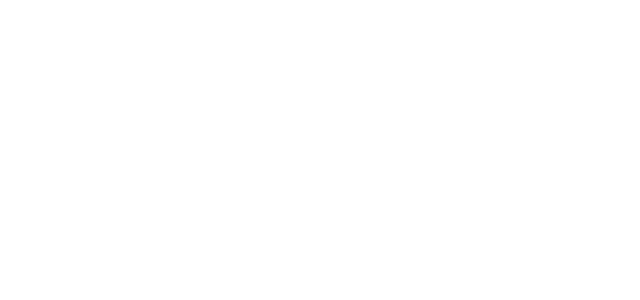
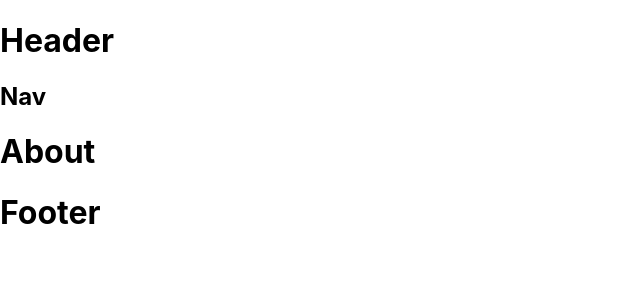
Before and after one commit to SarEnderTarkanson/ReactSeries, a React (Create React App) app in the folder r-blog-project/: page /about in a window 1280 px wide. Before the commit this address had no page. Shown: the top 300 px of the page, without its empty margins (0-640 px from the left). Built offline with nearby package versions, Linux system fonts and the light colour scheme.

Commit message:
created the boiler plate children components and the main navigation in App.js

```diff
--- /dev/null
+++ b/r-blog-project/src/About.js
@@ -0,0 +1,9 @@
+const About = () => {
+  return (
+    <main>
+      <h1>About</h1>
+    </main>
+  );
+};
+
+export default About;
--- a/r-blog-project/src/App.js
+++ b/r-blog-project/src/App.js
@@ -6,11 +6,23 @@
 import PostPage from "./PostPage";
 import About from "./About";
 import Missing from "./Missing";
-import { Route, Switch, useHistory } from "react-router-dom";
-import { useState, useEffect } from "react";
+import { Route, Routes } from "react-router-dom";
 
 function App() {
-  return <div className="App"></div>;
+  return (
+    <div className="App">
+      <Header />
+      <Nav />
+      <Routes>
+        <Route path="/" element={<Home />} />
+        <Route path="/post" element={<NewPost />} />
+        <Route path="/post/:id" element={<PostPage />} />
+        <Route path="/about" element={<About />} />
+        <Route path="*" element={<Missing />} />
+      </Routes>
+      <Footer />
+    </div>
+  );
 }
 
 export default App;
--- /dev/null
+++ b/r-blog-project/src/Footer.js
@@ -0,0 +1,9 @@
+const Footer = () => {
+  return (
+    <footer>
+      <h1>Footer</h1>
+    </footer>
+  );
+};
+
+export default Footer;
--- /dev/null
+++ b/r-blog-project/src/Header.js
@@ -0,0 +1,9 @@
+const Header = () => {
+  return (
+    <header>
+      <h1>Header</h1>
+    </header>
+  );
+};
+
+export default Header;
--- /dev/null
+++ b/r-blog-project/src/Home.js
@@ -0,0 +1,9 @@
+const Home = () => {
+  return (
+    <main>
+      <h1>Home</h1>
+    </main>
+  );
+};
+
+export default Home;
--- /dev/null
+++ b/r-blog-project/src/Missing.js
@@ -0,0 +1,9 @@
+const Missing = () => {
+  return (
+    <main>
+      <h1>Missing</h1>
+    </main>
+  );
+};
+
+export default Missing;
--- /dev/null
+++ b/r-blog-project/src/Nav.js
@@ -0,0 +1,9 @@
+const Nav = () => {
+  return (
+    <nav>
+      <h1>Nav</h1>
+    </nav>
+  );
+};
+
+export default Nav;
--- /dev/null
+++ b/r-blog-project/src/NewPost.js
@@ -0,0 +1,9 @@
+const NewPost = () => {
+    return (
+      <main>
+        <h1>New Post</h1>
+      </main>
+    );
+  };
+
+  export default NewPost;
--- /dev/null
+++ b/r-blog-project/src/PostPage.js
@@ -0,0 +1,9 @@
+const PostPage = () => {
+    return (
+      <main>
+        <h1>Post Page</h1>
+      </main>
+    );
+  };
+
+  export default PostPage;
--- a/r-blog-project/src/index.js
+++ b/r-blog-project/src/index.js
@@ -9,7 +9,7 @@
   <React.StrictMode>
     <Router>
       <Routes>
-        <Route path="/" Component={App} />
+        <Route path="*" Component={App} />
       </Routes>
     </Router>
   </React.StrictMode>
```
